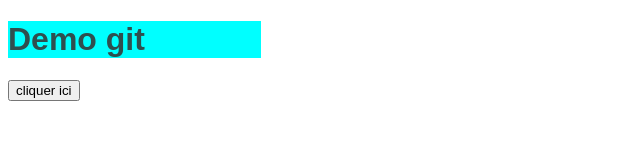
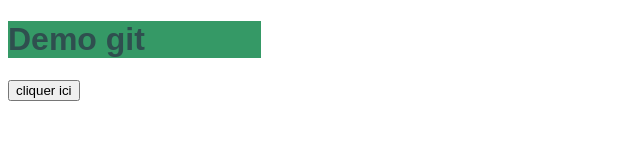
Before and after one commit to ahmedDahliz/Demo, a plain HTML site: page index.html in a window 1280 px wide. Both pictures are taken after a click on the button "cliquer ici". Shown: the whole page, without its empty margins (0-640 px from the left). Drawn offline with Linux system fonts and the light colour scheme.

Commit message:
changing backgroud color by javascript

```diff
--- a/index.html
+++ b/index.html
@@ -9,9 +9,9 @@
 </head>
 <body>
     <h1>Demo git</h1>
-    <button>cliquer ici</button>
-
+    <button onclick="changStyle()">cliquer ici</button>
 
     <script src="script.js"></script>
-</body>
+    </body>
+
 </html>
--- a/script.js
+++ b/script.js
@@ -0,0 +1,14 @@
+function changStyle(){
+    document.getElementsByTagName('h1')[0].style.backgroundColor = makeRGB(6)
+}
+
+
+function makeRGB(length) {
+    var result           = '';
+    var characters       = 'ABCDEF0123456789';
+    var charactersLength = characters.length;
+    for ( var i = 0; i < length; i++ ) {
+      result += characters.charAt(Math.floor(Math.random() * charactersLength));
+   }
+   return '#'+result;
+}
```
